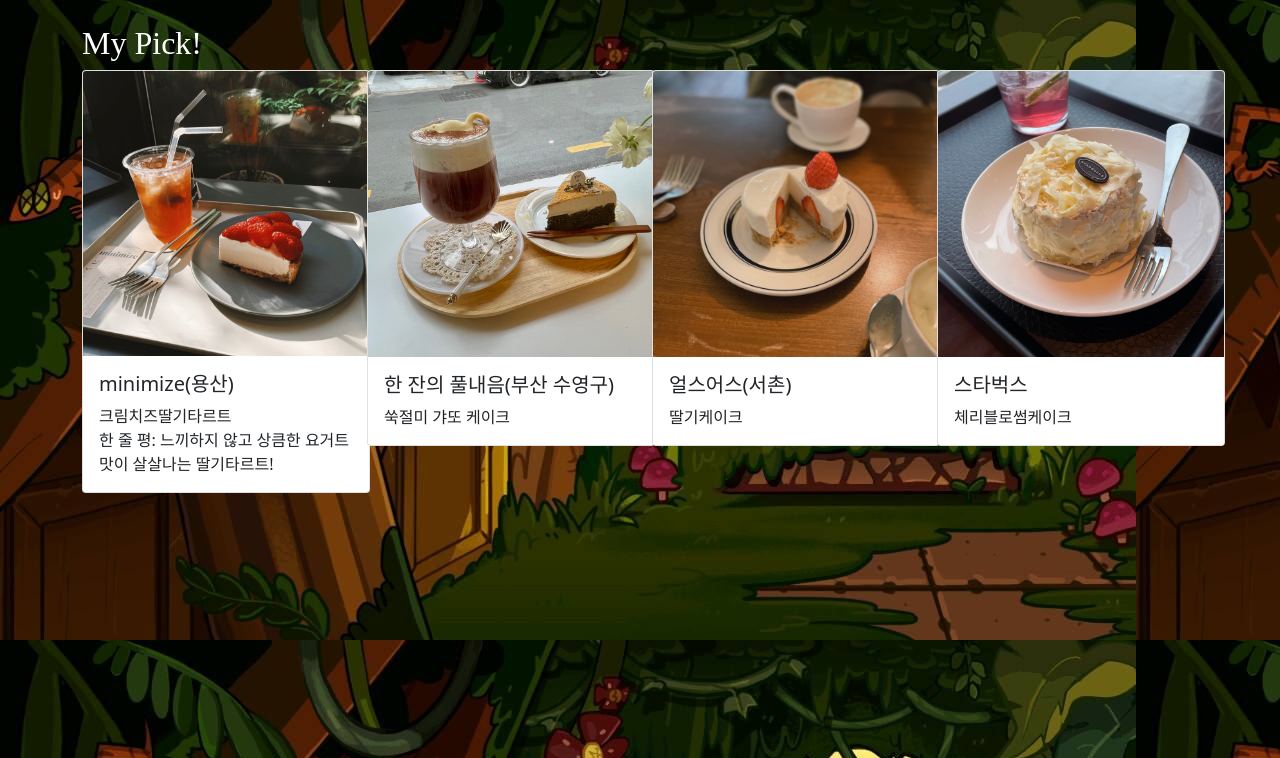
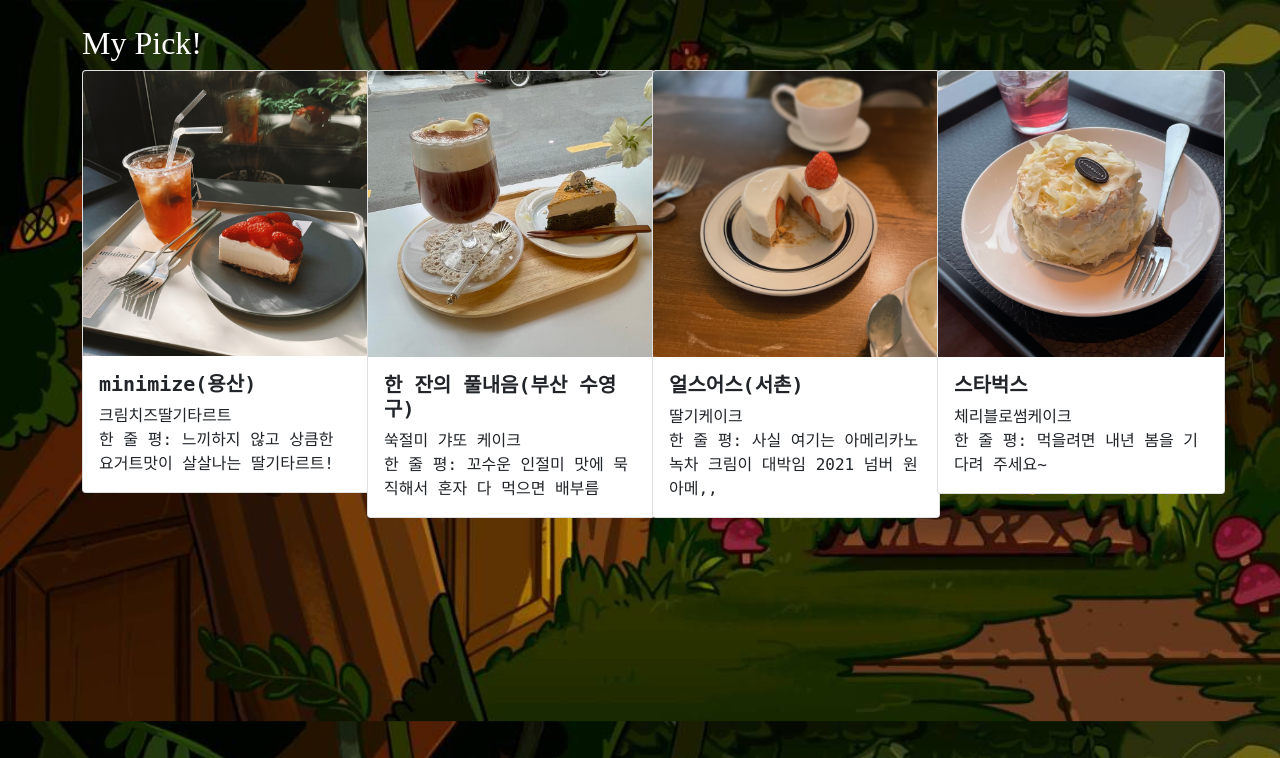
Before and after one commit to chaeyeon10/Django_project_CookieLove, a Django app: page / in a window 1280 px wide. Shown: the top 758 px of the page. Run offline with Django 3.2, Linux system fonts and the light colour scheme.

Commit message:
container수정실패 ,,

```diff
--- a/CL_first_project/taeyoung/templates/intro.html
+++ b/CL_first_project/taeyoung/templates/intro.html
@@ -16,16 +16,21 @@
         crossorigin="anonymous"></script>
 
       <style>
-       body { background-image:url('../static/img/background.jpeg');}
+       body { background-image:url('../static/img/background.jpeg'); background-size: cover;}
        h3 { color: white; font-family :Times New Roman;font-size:200% ;}
+       p { font-family :Monospace;}
+       h5 { font-weight: bold ; font-family :Monospace;}
+
      </style>
+
+
+
 
 </head>
 <body>
 <!--케이크 추천 슬라이드 카드 배치
 -->
 
-    <div
   <div class = "container">
     <br>
     <h3>My Pick!</h3>
@@ -33,21 +38,22 @@
         <div class='row'>
             <div class='col-3'>
                 <div class= "card" style="width: 18rem;">
-
                     <img src="../static/img/minimize.jpeg" class="card-img-top" alt="...">
                     <div class="card-body">
                         <h5 class="card-title">minimize(용산)</h5>
-                    <p class="card-text">크림치즈딸기타르트<br>한 줄 평: 느끼하지 않고 상큼한 요거트맛이 살살나는 딸기타르트!</p>
+                        <p class="card-text">크림치즈딸기타르트<br>한 줄 평: 느끼하지 않고 상큼한 요거트맛이 살살나는 딸기타르트!</p>
                     </div>
                 </div>
             </div>
+
 
              <div class='col-3'>
                 <div class="card" style="width: 18rem;">
                     <img src="../static/img/busan.jpeg" class="card-img-top" alt="...">
                     <div class="card-body">
+
                         <h5 class="card-title">한 잔의 풀내음(부산 수영구)</h5>
-                    <p class="card-text">쑥절미 갸또 케이크</p>
+                    <p class="card-text">쑥절미 갸또 케이크<br>한 줄 평: 꼬수운 인절미 맛에 묵직해서 혼자 다 먹으면 배부름</p>
                     </div>
                 </div>
             </div>
@@ -57,7 +63,7 @@
                     <img src="../static/img/seoul.JPG" class="card-img-top" alt="...">
                     <div class="card-body">
                         <h5 class="card-title">얼스어스(서촌)</h5>
-                    <p class="card-text">딸기케이크</p>
+                    <p class="card-text">딸기케이크<br>한 줄 평: 사실 여기는 아메리카노 녹차 크림이 대박임 2021 넘버 원 아메,,</p>
                     </div>
                 </div>
             </div>
@@ -67,7 +73,7 @@
                     <img src="../static/img/blossom.jpeg" class="card-img-top" alt="...">
                     <div class="card-body">
                         <h5 class="card-title">스타벅스</h5>
-                    <p class="card-text">체리블로썸케이크</p>
+                    <p class="card-text">체리블로썸케이크<br>한 줄 평: 먹을려면 내년 봄을 기다려 주세요~</p>
                     </div>
                 </div>
             </div>
```
Also changed, not shown: CL_first_project/taeyoung/static/css/moving.css (added), CL_first_project/taeyoung/static/img/mint.png (added).
